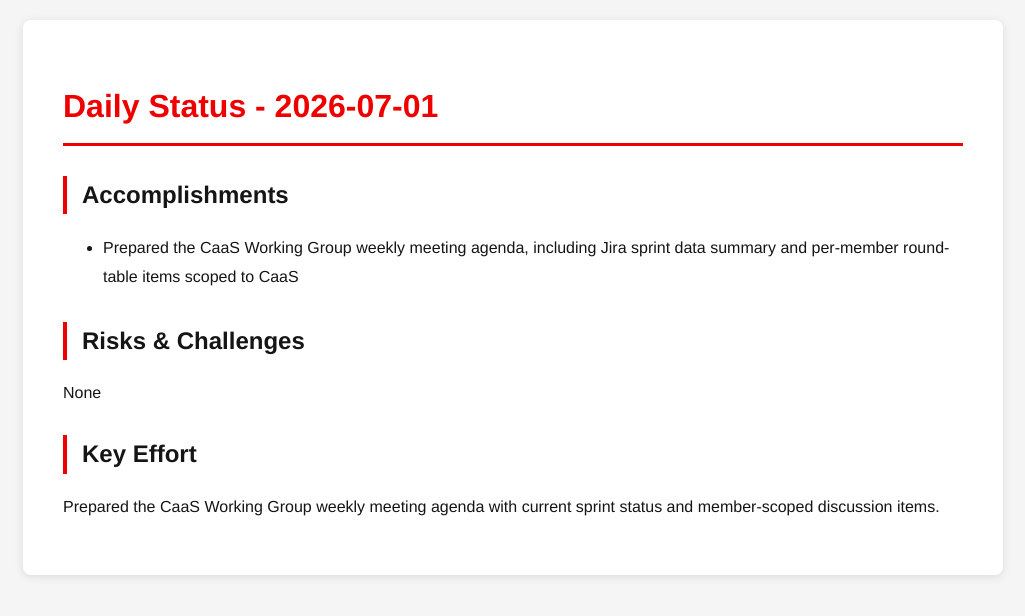
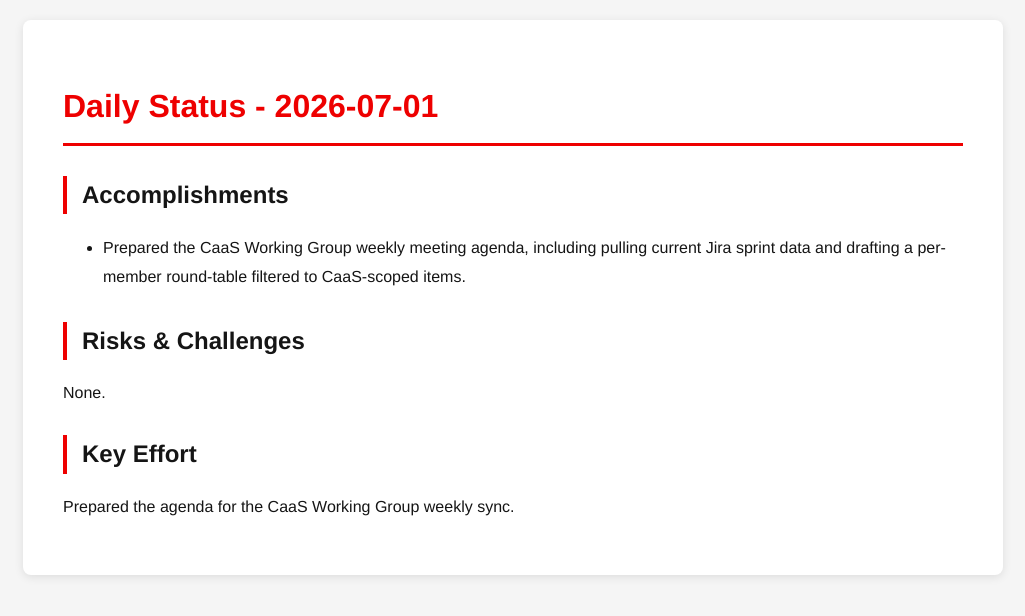
Before and after one commit to tzvatot/daily-status, a Jekyll site: the page built from 2026-07-01.md, in a window 1280 px wide. Shown: the top 616 px of the page, without its empty margins (127-1152 px from the left). Built offline with Jekyll 4.4.1, drawn with Linux system fonts in a browser that asks for light colours.

Commit message:
Daily status update - 2026-07-01

```diff
--- a/2026-07-01.md
+++ b/2026-07-01.md
@@ -7,10 +7,10 @@ date: 2026-07-01
 # Daily Status - 2026-07-01
 
 ## Accomplishments
-- Prepared the CaaS Working Group weekly meeting agenda, including Jira sprint data summary and per-member round-table items scoped to CaaS
+- Prepared the CaaS Working Group weekly meeting agenda, including pulling current Jira sprint data and drafting a per-member round-table filtered to CaaS-scoped items.
 
 ## Risks & Challenges
-None
+None.
 
 ## Key Effort
-Prepared the CaaS Working Group weekly meeting agenda with current sprint status and member-scoped discussion items.
+Prepared the agenda for the CaaS Working Group weekly sync.
```
